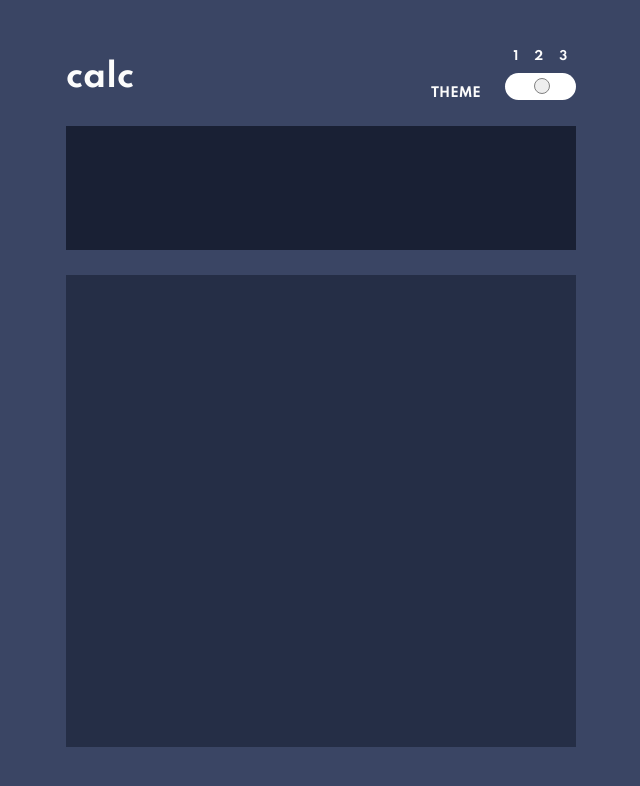
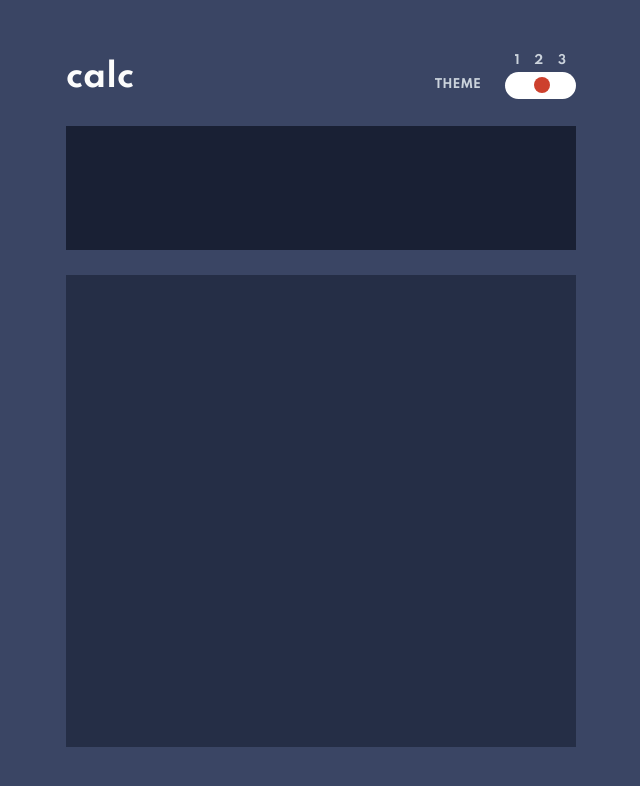
Before and after one commit to K0smic/calculator-app, a plain HTML site: page index.html in a window 1280 px wide. Shown: the whole page, without its empty margins (319-959 px from the left). Drawn offline with Linux system fonts and the light colour scheme.

Commit message:
Theme selector fixed, need more work.

```diff
--- a/css/style.scss
+++ b/css/style.scss
@@ -143,13 +143,13 @@ html {
 //END BORDER
 
 // START SCSS VARIABLES
-$calc-title-grid-height: 3rem;
+$calc-title-grid-height: clamp(3rem, 3rem + 0vw, 3rem);
 $calc-screen-grid-height: clamp(5.5rem, 4.5757rem + 3.9437vw, 8.125rem);
 $calc-body-grid-height: clamp(26.25rem, 24.8856rem + 5.8216vw, 30.125rem);
 $calc-grid-width: clamp(10.25rem, 7.8952rem + 10.0469vw, 16.9375rem);
 $calc-row-gap: 1.563rem;
 
-$font-small: 0.813rem;
+$font-small: 12px;
 $font-default: 2rem;
 // END SCSS VARIABLES
 
@@ -161,8 +161,10 @@ $font-default: 2rem;
   --theme1-num-bg: hsl(32, 26%, 89%);
   --theme1-secondary-bg: hsl(224, 21%, 50%);
   --theme1-equal-bg: hsl(6, 64%, 50%);
+  --theme1-button-bg: hsl(227, 30%, 21%);
 
   --theme1-primary: hsl(0, 0%, 99%);
+  --theme1-theme-select: hsl(212, 19%, 83%);
   --theme1-secondary: hsl(180, 100%, 100%);
   --theme1-button: hsl(7, 64%, 49%);
   --theme1-num: hsl(222, 13%, 31%);
@@ -174,8 +176,11 @@ $font-default: 2rem;
   --default-num-bg: var(--theme1-num-bg);
   --default-secondary-bg: var(--theme1-secondary-bg);
   --default-equal-bg: var(--theme1-equal-bg);
+  --default-button-bg: var( --theme1-button-bg);
+
 
   --default-primary: var(--theme1-primary);
+  --default-theme-select: var(--theme1-theme-select);
   --default-secondary: var(--theme1-secondary);
   --default-button: var(--theme1-button);
   --default-num: var(--theme1-num);
@@ -187,7 +192,12 @@ $font-default: 2rem;
 // START PAGE CSS
 .container {
   // width: 100vw;
-  height: 100vh;
+  min-height: 100vh;
+
+  display: flex;
+  align-items: center;
+  justify-content: center;
+  background-color: var(--default-bg);
 }
 // END PAGE CSS
 
@@ -196,18 +206,16 @@ $font-default: 2rem;
   h1 {
     font-size: $font-default;
   }
-
   font-family: "Spartan", sans-serif;
   font-weight: 700;
-  //   font-size: 2rem; //32px
 
-  height: 100%;
   display: grid;
   grid-template-columns: repeat(2, $calc-grid-width);
   grid-template-rows: $calc-title-grid-height $calc-screen-grid-height $calc-body-grid-height;
-  place-content: center;
+  justify-content: center;
   gap: $calc-row-gap 0;
-  background-color: var(--default-bg);
+
+  margin: 2rem 0 2rem 0;
 
   &__title,
   &__theme {
@@ -217,22 +225,25 @@ $font-default: 2rem;
   &__theme {
     font-size: $font-small;
     display: grid;
-    grid-template-columns: auto 4.438rem;
+    grid-template-columns: auto;
     grid-template-rows: 2.875rem;
-    place-items: end;
-    gap: 0 1.5rem;
-
+    color: var(--default-theme-select);
     .theme__switch {
       display: grid;
-      grid-template-rows: auto 1.688rem;
-      place-items: center;
+      grid-template-columns: 1fr auto;
+      grid-template-rows: auto auto;
+      place-items: center end;
+      gap: 0 1.5rem;
 
       .switch__number {
-        margin: 0 0 0.6rem 0;
-        font-size: $font-small - 0.063rem;
+        grid-column-start: 2;
+        justify-self: stretch;
+        text-align: center;
+        font-size: $font-small;
         display: grid;
         grid-template-columns: repeat(3, auto);
-        gap: 0 1rem;
+
+        padding: 0 .15rem .2rem;
       }
 
       .switch__presets {
@@ -268,7 +279,7 @@ $font-default: 2rem;
           }
           &:checked {
             & ~ .switch__inner {
-              background-color: red;
+              background-color: var(--default-button-bg);
               transition: background-color 200ms ease-in-out;
               &::after {
                 left: 0.313rem;
@@ -315,8 +326,7 @@ $font-default: 2rem;
         .switch__inner {
           width: 4.438rem;
           height: 1.688rem;
-          background-color: #fff;
-          // border: solid 1px grey;
+          background-color: var(--default-button);
           border-radius: 550px;
 
           &::after {
@@ -328,8 +338,8 @@ $font-default: 2rem;
             top: 50%;
             transform: translateY(-50%);
             left: 2;
-            background-color: #eee;
-            border: solid 1px grey;
+            background-color: var(--default-button);
+            // border: solid 1px grey;
             border-radius: 50%;
             transition: left 200ms ease-in-out;
           }
--- a/index.html
+++ b/index.html
@@ -21,17 +21,17 @@
         <h1 class="calc__title">calc</h1>
 
         <div class="calc__theme">
-          <span>THEME</span>
           <div class="theme__switch">
             <div class="switch__number">
               <span>1</span>
               <span>2</span>
               <span>3</span>
             </div>
+            <span>THEME</span>
             <div class="switch__presets">
               <input type="radio" id="switch1" name="switch" />
               <label for="switch1"></label>
-              <input type="radio" id="switch2" name="switch" checked/>
+              <input type="radio" id="switch2" name="switch" checked />
               <label for="switch2"></label>
               <input type="radio" id="switch3" name="switch" />
               <label for="switch3"></label>
```
Also changed, not shown: css/style.min.css, 1 other file.
